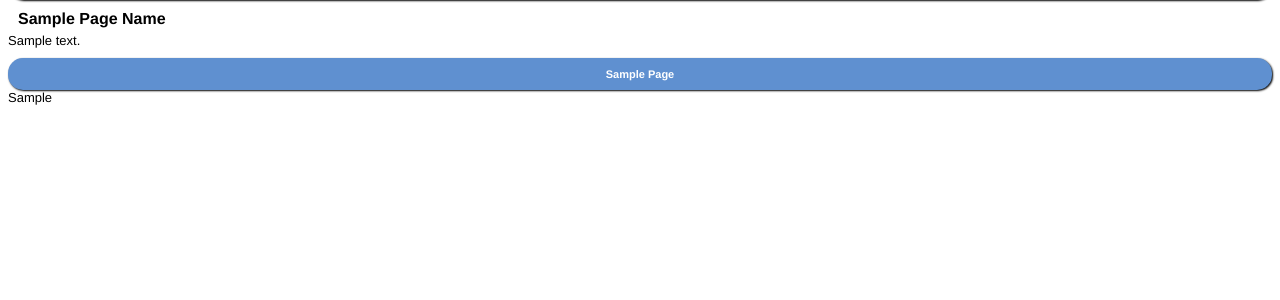
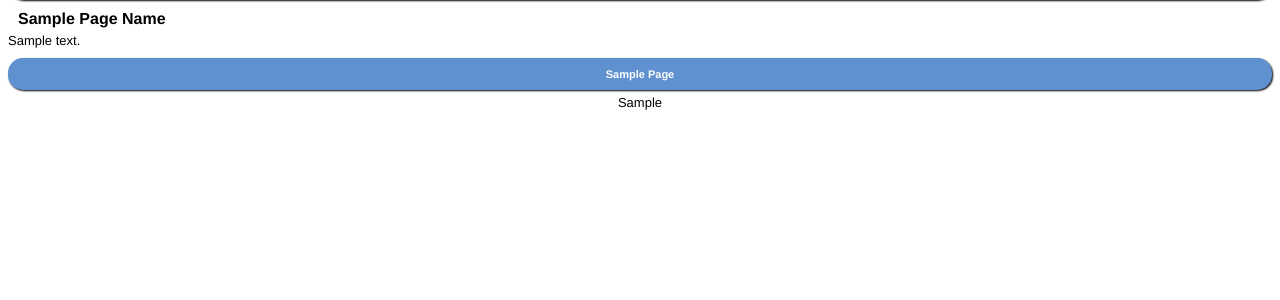
Before and after one commit to leighmcculloch/thearmslocker, a PHP site: template web-app/templates/default/page.php in a window 1280 px wide. Shown: the part 44-344 px from the top of the page. Run offline with PHP 8.4, Linux system fonts and the light colour scheme; the template is opened without the code that fills it: most values are stand-ins (such as "Sample title", 1, 10 or a date in 2020).

Commit message:
Added copyright style to default template.

```diff
--- a/web-app/templates/default/page.php
+++ b/web-app/templates/default/page.php
@@ -140,6 +140,11 @@ h2.section {
 .block {
 }
 
+.copyright {
+	text-align:center;
+	margin-top:5px;
+}
+
 </style>
 </HEAD>
 <BODY>
```
